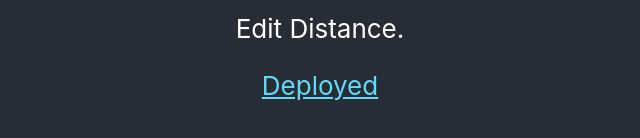
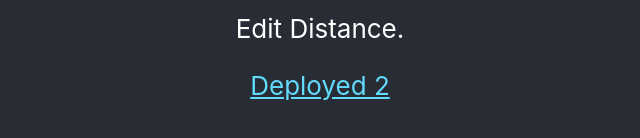
Before and after one commit to string-compare/edit-distance-fe, a React (Create React App) app: page / in a window 1280 px wide. Shown: the part 516-654 px from the top of the page, without its empty margins (320-960 px from the left). Built offline with nearby package versions, Linux system fonts and the light colour scheme.

Commit message:
working on deploying changes to publicly viewable site

```diff
--- a/src/App.tsx
+++ b/src/App.tsx
@@ -14,7 +14,7 @@ function App() {
           target="_blank"
           rel="noopener noreferrer"
         >
-          Deployed
+          Deployed 2
         </a>
       </header>
     </div>
```
